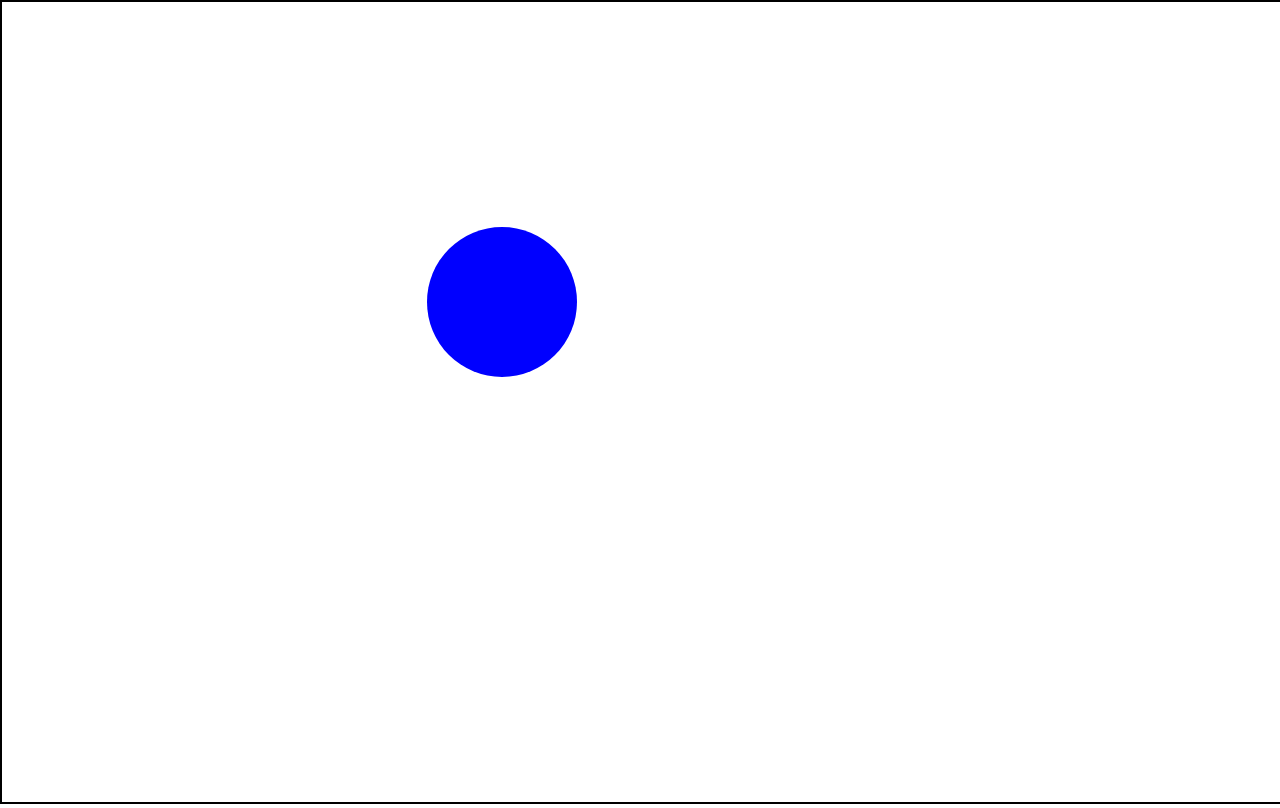
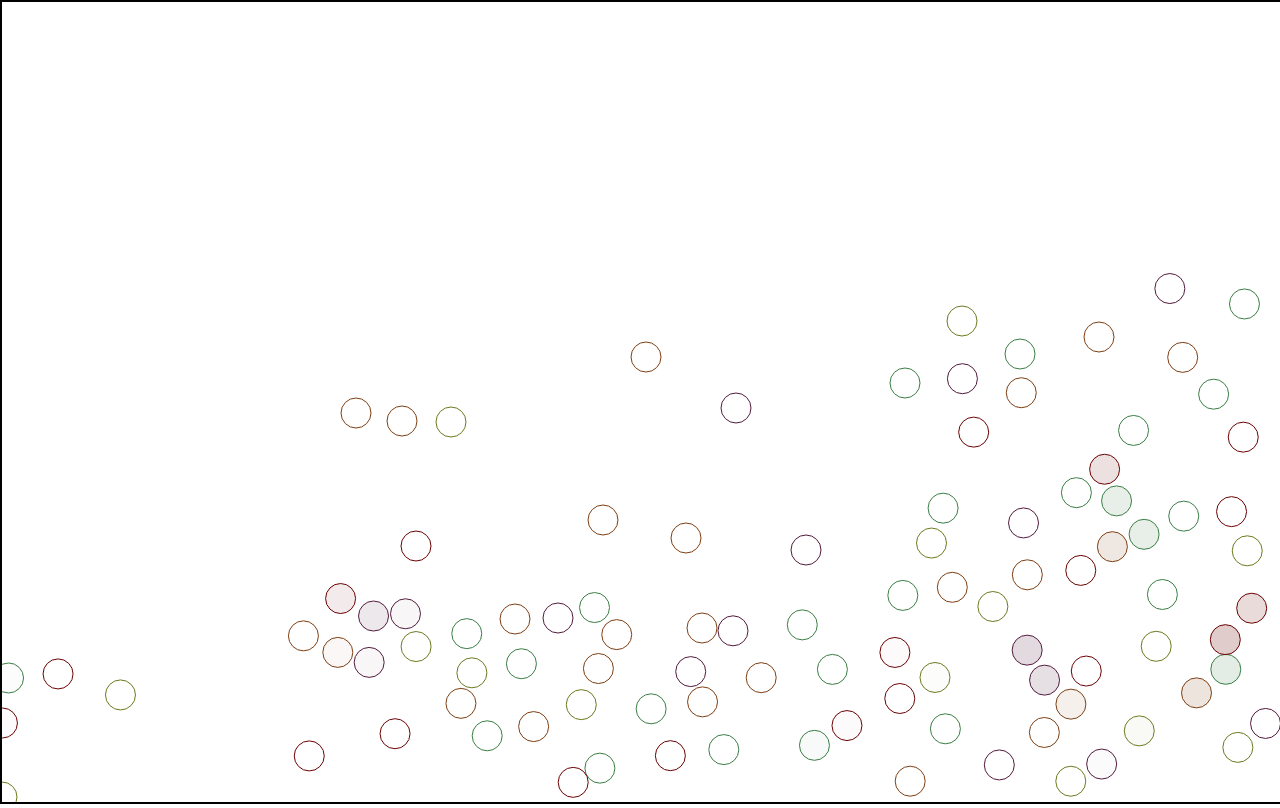
Before and after one commit to Vikash861/html-canvas, a plain HTML site: page index.html in a window 1280 px wide. Drawn offline with Linux system fonts and the light colour scheme.

Commit message:
learnt elastic collision

```diff
--- /dev/null
+++ b/collisionDetectionSimulation.js
@@ -0,0 +1,192 @@
+let body = document.querySelector("body");
+
+let canvas = document.querySelector("canvas");
+canvas.height = window.innerHeight;
+canvas.width = window.innerWidth;
+
+let ctx = canvas.getContext("2d");
+
+
+window.addEventListener('resize', function() {
+  canvas.height = window.innerHeight;
+  canvas.width = window.innerWidth;
+})
+
+const mouseCoordinate = {
+  x: undefined,
+  y: undefined
+}
+
+window.addEventListener('mousemove', function(event) {
+  mouseCoordinate.x = event.x;
+  mouseCoordinate.y = event.y;
+})
+////////////////////////////////////////RESOLVING COLLISION /////////////////////////////////////////////////////
+function rotate(velocity, angle) {
+    const rotatedVelocities = {
+        x: velocity.x * Math.cos(angle) - velocity.y * Math.sin(angle),
+        y: velocity.x * Math.sin(angle) + velocity.y * Math.cos(angle)
+    };
+
+    return rotatedVelocities;
+}
+
+
+function resolveCollision(particle, otherParticle) {
+    const xVelocityDiff = particle.velocity.x - otherParticle.velocity.x;
+    const yVelocityDiff = particle.velocity.y - otherParticle.velocity.y;
+
+    const xDist = otherParticle.x - particle.x;
+    const yDist = otherParticle.y - particle.y;
+
+    // Prevent accidental overlap of particles
+    if (xVelocityDiff * xDist + yVelocityDiff * yDist >= 0) {
+
+        // Grab angle between the two colliding particles
+        const angle = -Math.atan2(otherParticle.y - particle.y, otherParticle.x - particle.x);
+
+        // Store mass in var for better readability in collision equation
+        const m1 = particle.mass;
+        const m2 = otherParticle.mass;
+
+        // Velocity before equation
+        const u1 = rotate(particle.velocity, angle);
+        const u2 = rotate(otherParticle.velocity, angle);
+
+        // Velocity after 1d collision equation
+        const v1 = { x: u1.x * (m1 - m2) / (m1 + m2) + u2.x * 2 * m2 / (m1 + m2), y: u1.y };
+        const v2 = { x: u2.x * (m1 - m2) / (m1 + m2) + u1.x * 2 * m2 / (m1 + m2), y: u2.y };
+
+        // Final velocity after rotating axis back to original location
+        const vFinal1 = rotate(v1, -angle);
+        const vFinal2 = rotate(v2, -angle);
+
+        // Swap particle velocities for realistic bounce effect
+        particle.velocity.x = vFinal1.x;
+        particle.velocity.y = vFinal1.y;
+
+        otherParticle.velocity.x = vFinal2.x;
+        otherParticle.velocity.y = vFinal2.y;
+    }
+}
+
+
+class Particle {
+  constructor(x, y, radii, color, particles) {
+    this.x = x;
+    this.y = y;
+    this.velocity = {
+      x: 1,
+      y: 1
+    }
+    this.radii = radii;
+    this.color = color
+    this.particles = particles
+    this.mass = 1;
+    this.opacity = 0;
+  }
+
+  draw() {
+    ctx.beginPath();
+    ctx.arc(this.x, this.y, this.radii, 0, 2 * Math.PI, false);
+    ctx.save();
+    ctx.globalAlpha = this.opacity;
+    ctx.fillStyle = this.color
+    ctx.fill()
+    ctx.restore();
+    ctx.strokeStyle = this.color;
+    ctx.stroke();
+
+  }
+
+  update() {
+    this.draw();
+
+    // collision detection
+    for (let i = 0; i < particles.length; i++) {
+      if (this === particles[i]) continue;
+      if (getDistance(this.x, this.y, particles[i].x, particles[i].y) - (this.radii * 2) < 0){
+        this.opacity = 0.2;
+        particles[i].opacity = 0.2;
+        resolveCollision(this,particles[i])
+      }
+    }
+
+    if (this.x - this.radii <= 0 || this.x + this.radii >= innerWidth) {
+      this.velocity.x = -this.velocity.x;
+    }
+
+    if (this.y - this.radii <= 0 || this.y + this.radii >= innerHeight) {
+      this.velocity.y = -this.velocity.y;
+    }
+
+     // checking every coordiate with mouse coordinate
+    if(getDistance(mouseCoordinate.x, mouseCoordinate.y, this.x, this.y) < 120 && this.opacity < 0.2){
+      this.opacity += 0.02;
+    }
+    else if(this.opacity > 0){
+      this.opacity -= 0.02;
+      this.opacity = Math.max(0, this.opacity);
+    }
+
+
+    this.x += this.velocity.x;
+    this.y += this.velocity.y;
+
+
+  }
+
+}
+
+// some globals
+let particles;
+let colors = ["#7d3e12", "#3a7d44", "#511a3b", "#6a0000", "#697a1e"]
+
+
+// getting distace of circle
+function getDistance(x1, y1, x2, y2) {
+  let xDistance = x2 - x1;
+  let yDistance = y2 - y1;
+  return Math.sqrt(Math.pow(xDistance, 2) + Math.pow(yDistance, 2))
+}
+
+// intializing particles
+
+function init() {
+  particles = [];
+  const radius = 15;
+
+  for (let i = 0; i < 100; i++) {
+    let x = Math.floor(Math.random() * innerWidth);
+    let y = Math.floor(Math.random() * innerHeight);
+    const color = Math.floor(Math.random()*5);
+
+    if (i !== 0) {
+      for (let j = 0; j < particles.length; j++) {
+        if (getDistance(x, y, particles[j].x, particles[j].y) - (radius * 2) < 0) {
+          x = Math.floor(Math.random() * innerWidth);
+          y = Math.floor(Math.random() * innerHeight);
+          j--;
+        }
+      }
+    }
+    let particle = new Particle(x, y, radius, colors[color], particles);
+    particles.push(particle);
+
+  }
+
+}
+
+
+
+function animation() {
+  requestAnimationFrame(animation);
+  ctx.clearRect(0, 0, innerWidth, innerHeight);
+  for (let i = 0; i < particles.length; i++) {
+    particles[i].update();
+  }
+}
+
+init();
+
+animation();
--- a/index.html
+++ b/index.html
@@ -12,6 +12,7 @@
 
 <!--   <h1>Html canvas</h1> -->
 
+  <h1 class="colHeading"></h1>
 
   <canvas>
 
@@ -19,7 +20,9 @@
 
 
 <!--   <script src="script.js"></script> -->
-  <script src="collisionDetection.js"></script>
+<!--   <script src="collisionDetection.js"></script> -->
+  <script src="collisionDetectionSimulation.js"></script>
+
 
   <script src="https://replit.com/public/js/replit-badge.js" theme="blue" defer></script>
 </body>
--- a/style.css
+++ b/style.css
@@ -20,3 +20,12 @@ canvas{
   left:0;
   width:cover;
   height:cover;
+
+}
+
+.colHeading{
+  position:absolute;
+  top:10;
+  left:10;
+
+}
```
